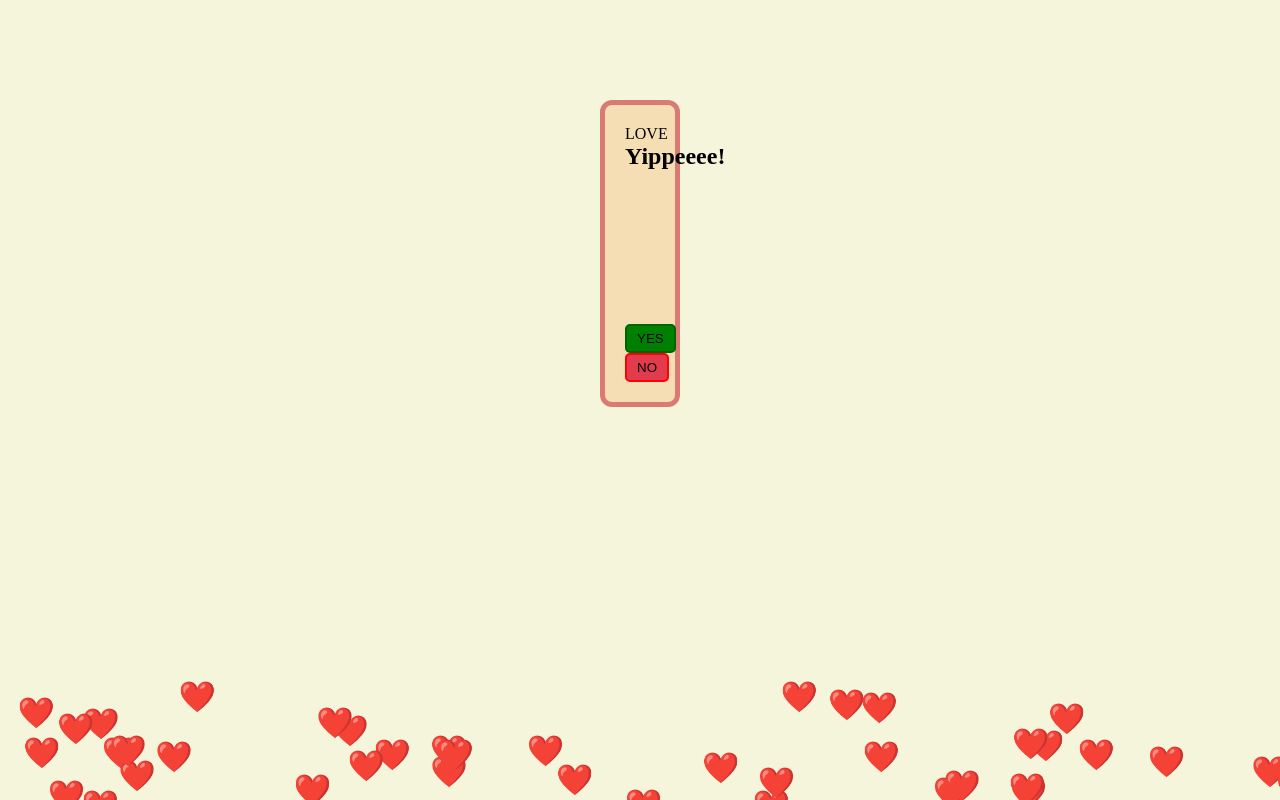
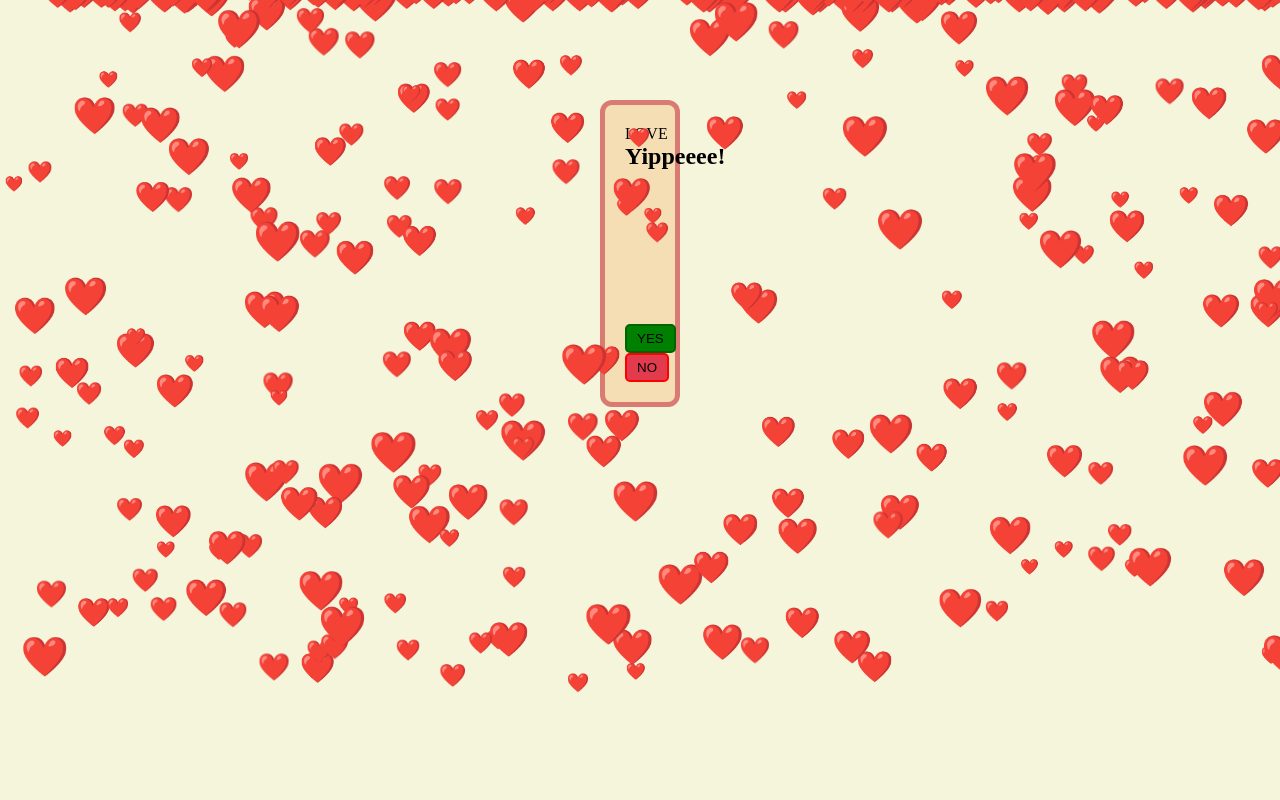
Before and after one commit to izzatmbuz-cloud/love-page, a plain HTML site: page index.html in a window 1280 px wide. Both pictures are taken after a click on the button "YES". Drawn offline with Linux system fonts and the light colour scheme.

Commit message:
changed speed and heart remove

```diff
--- a/main.js
+++ b/main.js
@@ -21,7 +21,11 @@ function rainHearts() {
         heart.textContent = "❤️";
         document.body.appendChild(heart);
         heart.style.left = Math.random() * window.innerWidth + "px";
-        heart.style.animationDelay = Math.random() * 2 + "s"
+        heart.style.animationDelay = Math.random() * 2 + 2 + "s";
+        heart.addEventListener("animationend", () => {
+            heart.remove();
+        });
+        heart.style.fontSize = Math.random() * 25 + 15 + "px";
     }
 }
 
```
Also changed, not shown: index.html (line endings or trailing spaces), style.css (line endings or trailing spaces).
